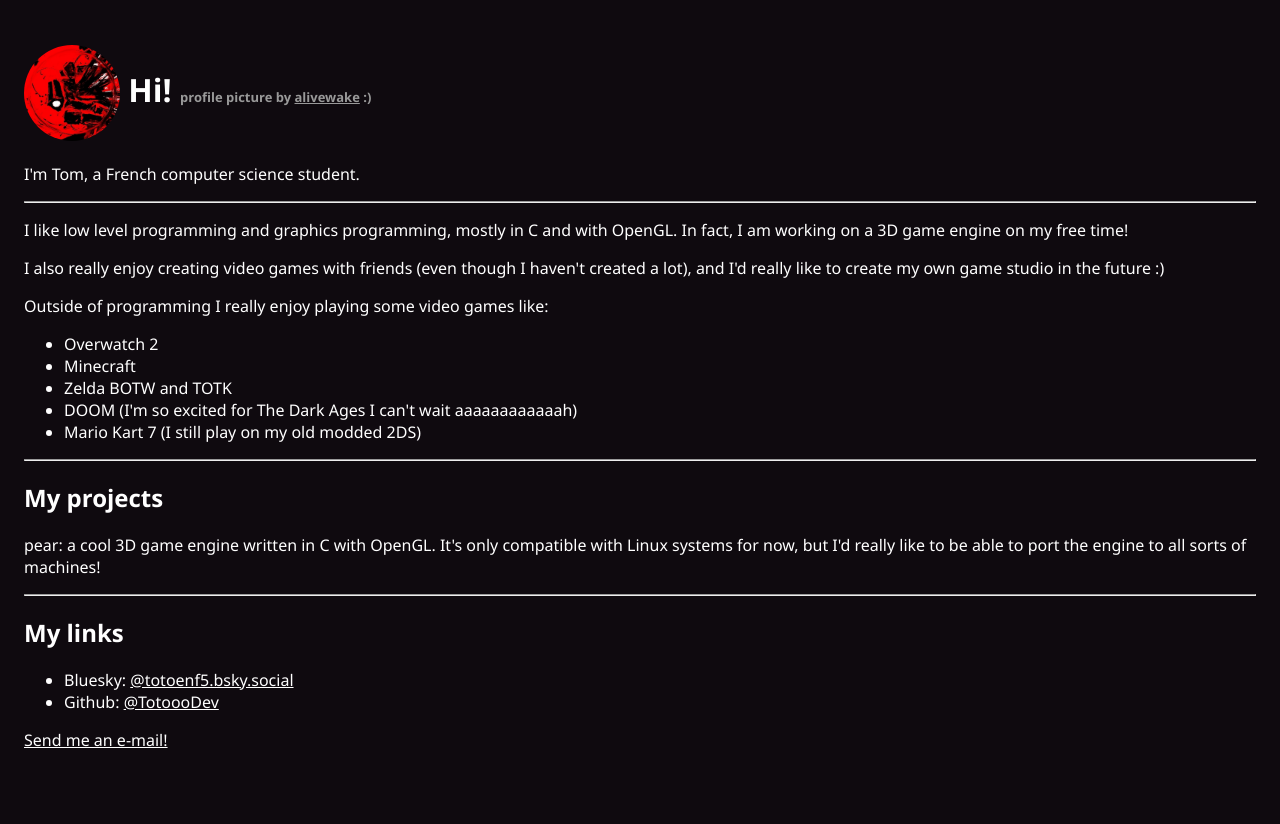
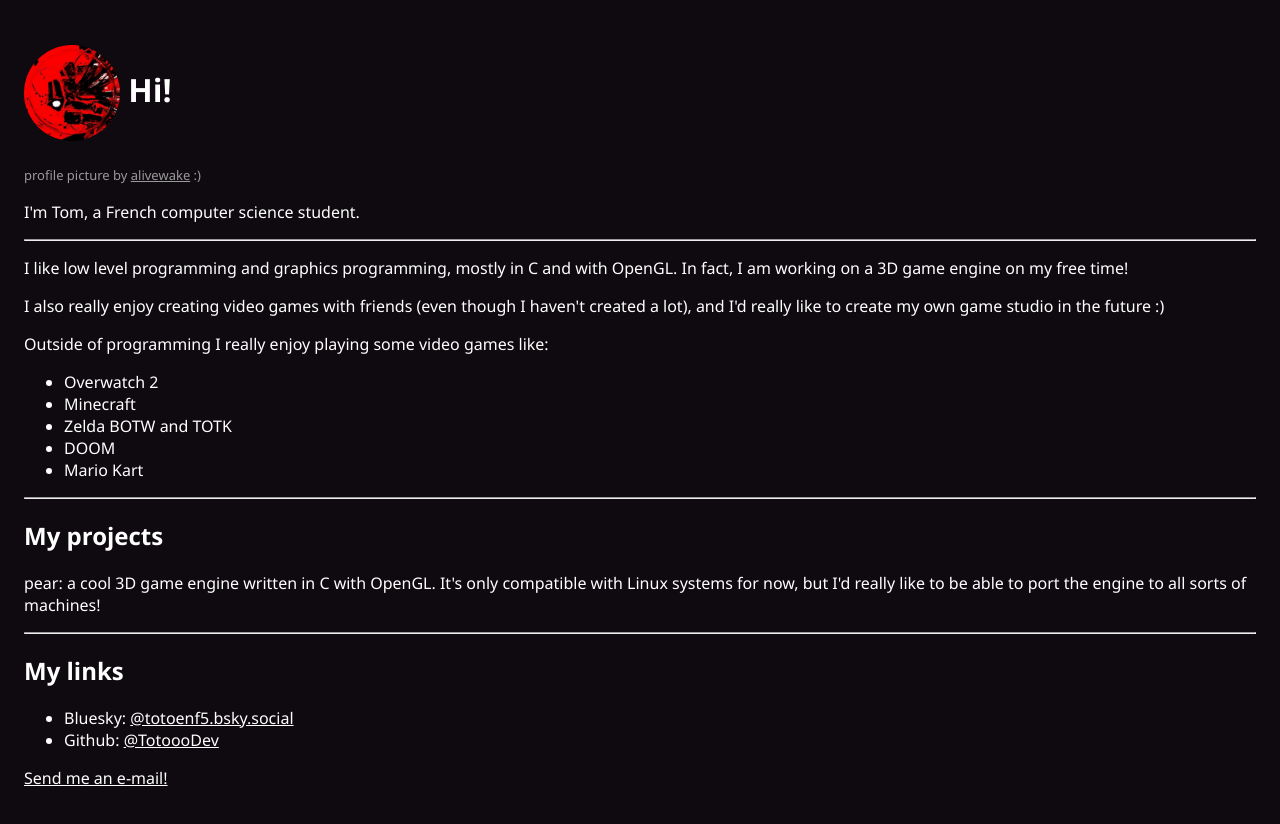
Before and after one commit to TotoEnF5/totoenf5.github.io, a plain HTML site: page index.html in a window 1280 px wide. Before the commit the page ends 800 px from the top, so only its background shows below. Drawn offline with Linux system fonts and the light colour scheme; a web font is replaced by a local one.

Commit message:
26/05/2025

```diff
--- a/index.html
+++ b/index.html
@@ -9,7 +9,8 @@
 </head>
 <body>
     <header>
-        <h1><img src="./toto.png" alt="my profile picture"> Hi! <span class="pp-credits">profile picture by <a href="https://bsky.app/profile/alivewake.bsky.social">alivewake</a> :)</span></h1>
+        <h1><img src="./toto.png" alt="my profile picture"> Hi! </h1>
+        <p><span class="pp-credits">profile picture by <a href="https://bsky.app/profile/alivewake.bsky.social">alivewake</a> :)</span></p>
         <p>I'm Tom, a French computer science student.</p>
 
         <hr>
@@ -21,8 +22,8 @@
             <li>Overwatch 2</li>
             <li>Minecraft</li>
             <li>Zelda BOTW and TOTK</li>
-            <li>DOOM (I'm so excited for The Dark Ages I can't wait aaaaaaaaaaaah)</li>
-            <li>Mario Kart 7 (I still play on my old modded 2DS)</li>
+            <li>DOOM</li>
+            <li>Mario Kart</li>
         </ul>
     </header>
 
--- a/style.css
+++ b/style.css
@@ -29,11 +29,11 @@ hr {
     color: #3d1d3d;
 }
 
-h1 span.pp-credits {
+span.pp-credits {
     font-size: small;
     color: #999999;
 }
 
-h1 span.pp-credits a {
+span.pp-credits a {
     color: #999999;
 }
```
